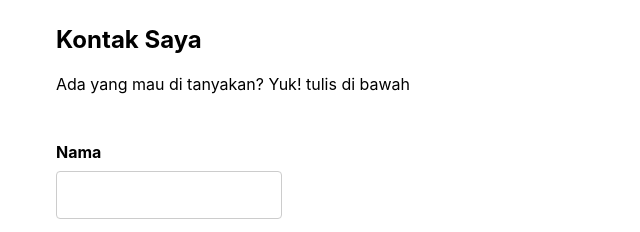
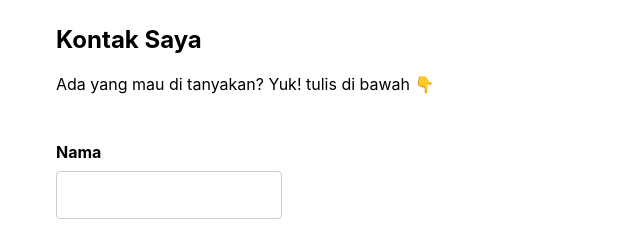
Before and after one commit to yogaprttama/yogapratama.dev, a plain HTML site: page contact.html in a window 1280 px wide. Shown: the part 166-398 px from the top of the page, 195-835 px from the left. Drawn offline with Linux system fonts and the light colour scheme.

Commit message:
Update contact.html

```diff
--- a/contact.html
+++ b/contact.html
@@ -23,7 +23,7 @@
             <h1>Kontak Saya</h1>
           </header>
           <div class="post">
-            <p class="mb-10">Ada yang mau di tanyakan? Yuk! tulis di bawah</p>
+            <p class="mb-10">Ada yang mau di tanyakan? Yuk! tulis di bawah 👇</p>
             <form name="contact" netlify>
               <div class="mb-4">
                 <label>Nama</label>
```
